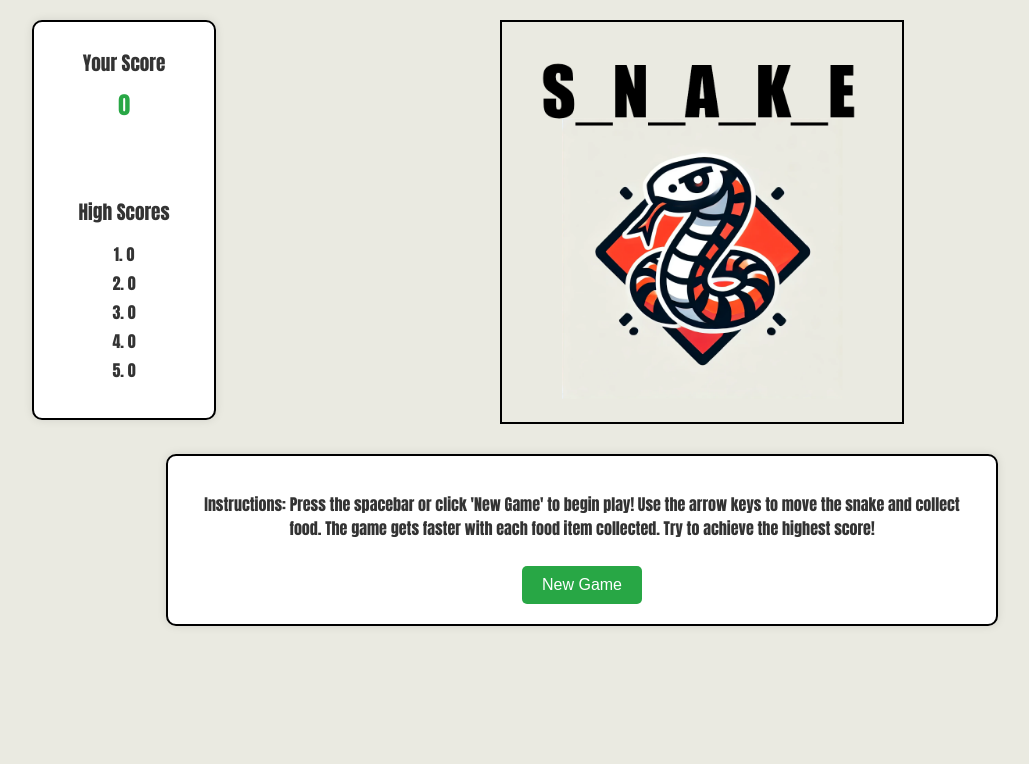
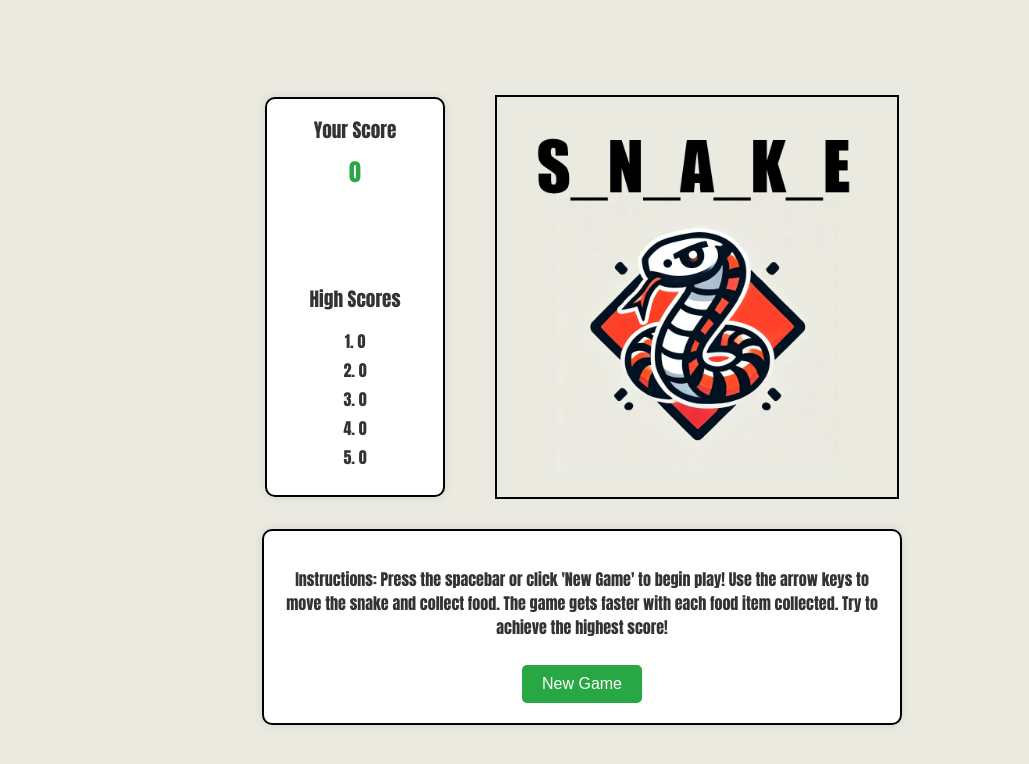
Before and after one commit to andyheggs/Unit1-Project_-Snake, a plain HTML site: page index.html in a window 1280 px wide. Shown: the whole page, without its empty margins (58-1087 px from the left). Drawn offline with Linux system fonts and the light colour scheme.

Commit message:
update css positioning and high scores functionality

```diff
--- a/css/style.css
+++ b/css/style.css
@@ -3,7 +3,7 @@ body {
     display: flex;
     flex-direction: column;
     align-items: center;
-    justify-content: flex-start;
+    justify-content: center;
     height: 100vh;
     margin: 0;
     background-color: #EAEAE1;
@@ -14,16 +14,19 @@ body {
     display: flex;
     width: 100%;
     max-width: 1200px;
+    justify-content: center;
+    align-items: center;
 }
 
 aside {
     flex: 0.5;
-    padding: 10px;
+    max-width: 15%;
     background-color: #fff;
     box-shadow: 0 0 10px rgba(0, 0, 0, 0.1);
-    margin-top: 20px;
-    margin-right: 5px;
-    margin-left: 50px;
+    margin-top: 0;
+    margin-bottom: 0;
+    margin-right: 50px;
+    margin-left: 0;
     box-sizing: border-box;
     height: 400px;
     display: flex;
@@ -60,7 +63,6 @@ aside h2 {
 }
 
 main {
-    flex: 3;
     display: flex;
     flex-direction: column;
     align-items: center;
@@ -107,7 +109,8 @@ main {
 }
 
 .instructions {
-    width: 65%;
+    position: center;
+    max-width: 50vw;
     text-align: center;
     margin-top: 10px;
     background-color: #fff;
--- a/js/app.js
+++ b/js/app.js
@@ -24,6 +24,38 @@ let isGameRunning = false;
 const gameContainer = document.getElementById('game-container');
 const newGameButton = document.getElementById('new-game');
 const scoreElement = document.querySelector('.score-value');
+const highScoresList = document.querySelector('.high-scores ol');
+
+
+displayHighScores();
+
+function getHighScores() {
+
+  return JSON.parse(localStorage.getItem('snakeHighScores')) || [];
+}
+
+function saveHighScores(scores) {
+  localStorage.setItem('snakeHighScores', JSON.stringify(scores));
+}
+
+function updateHighScores(newScore) {
+  let scores = getHighScores();
+  scores.push(newScore);
+  scores.sort((a, b) => b - a);
+  scores = scores.slice(0, 5);
+  saveHighScores(scores);
+  displayHighScores();
+}
+
+function displayHighScores() {
+  const scores = getHighScores();
+  highScoresList.innerHTML = '';
+  for (let i = 0; i < 5; i++) {
+    const li = document.createElement('li');
+    li.textContent = scores[i] || 0;
+    highScoresList.appendChild(li);
+  }
+}
 
 function initialiseGame() {
   snake = [{x: 10, y: 10}];
@@ -121,6 +153,7 @@ function isCollision(head) {
 function endGame() {
   clearInterval(gameInterval);
   isGameRunning = false;
+  updateHighScores(score);
   const gameOverMessage = document.createElement('div');
   gameOverMessage.classList.add('game-over-message');
   gameOverMessage.textContent = 'Game Over!';
```
Also changed, not shown: 1 other file.
